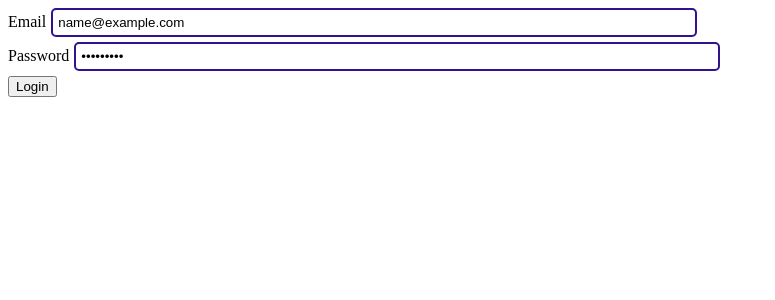
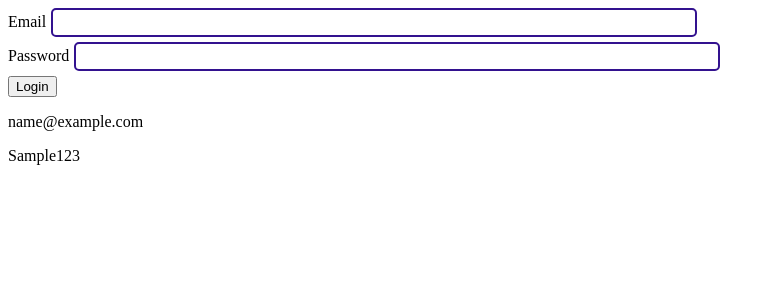
Before and after one commit to ummesalmaali/react-hooks-projects, a Next.js app: page / in a window 1280 px wide. Both pictures are taken after typing "name@example.com", "Sample123" into the empty fields and a click on the button "Login". Shown: the top 300 px of the page, without its empty margins (0-775 px from the left). Built offline with nearby package versions, Linux system fonts and the light colour scheme.

Commit message:
form validation done

```diff
--- a/components/Forms/Form.js
+++ b/components/Forms/Form.js
@@ -6,9 +6,17 @@ const Form = () => {
   const [allEntry, setAllEntry] = useState([]);
   const handleSubmit = (e) => {
     e.preventDefault();
-    const newEntry = { email: email, password: password };
-    setAllEntry([...allEntry, newEntry]);
-    console.log(allEntry);
+    if (email && password) {
+      const newEntry = {
+        id: new Date().getTime().toString(),
+        email,
+        password,
+      };
+      setAllEntry([...allEntry, newEntry]);
+      console.log(allEntry);
+      setEmail("");
+      setPassword("");
+    }
   };
   return (
     <>
@@ -39,6 +47,17 @@ const Form = () => {
         </div>
         <button type="submit">Login</button>
       </form>
+      <div>
+        {allEntry.map((curElem) => {
+          const { id, email, password } = curElem;
+          return (
+            <div key={id}>
+              <p>{email}</p>
+              <p>{password}</p>
+            </div>
+          );
+        })}
+      </div>
     </>
   );
 };
```
